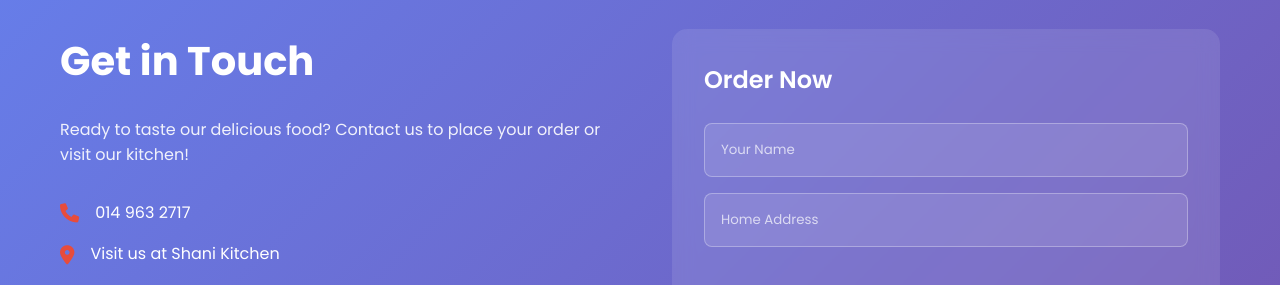
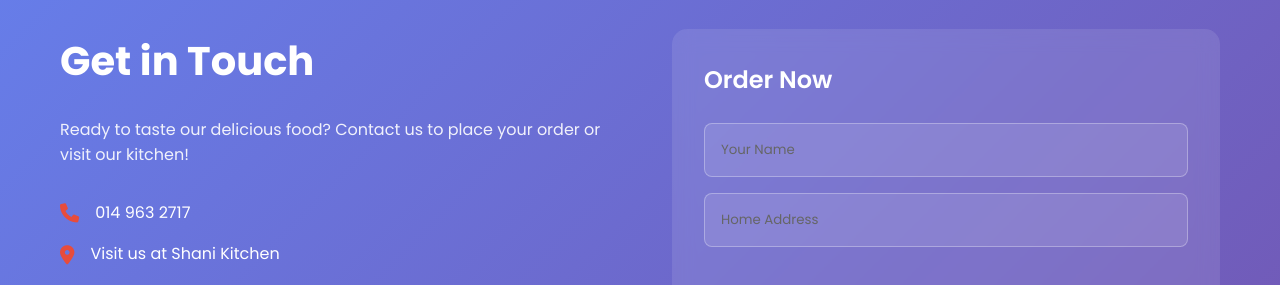
Before and after one commit to kttaufid-cpu/shani-kitchen, a plain HTML site: page index.html in a window 1280 px wide. Shown: the part 5500-5785 px from the top of the page. Drawn offline with Linux system fonts and the light colour scheme.

Commit message:
Fix input field text color to black for better visibility

```diff
--- a/style.css
+++ b/style.css
@@ -621,13 +621,13 @@ body {
     border: 1px solid rgba(255, 255, 255, 0.3);
     border-radius: 8px;
     background: rgba(255, 255, 255, 0.1);
-    color: var(--white);
+    color: black;
     font-family: inherit;
 }
 
 .contact-form input::placeholder,
 .contact-form textarea::placeholder {
-    color: rgba(255, 255, 255, 0.7);
+    color: #666;
 }
 
 .contact-form input:focus,
```
